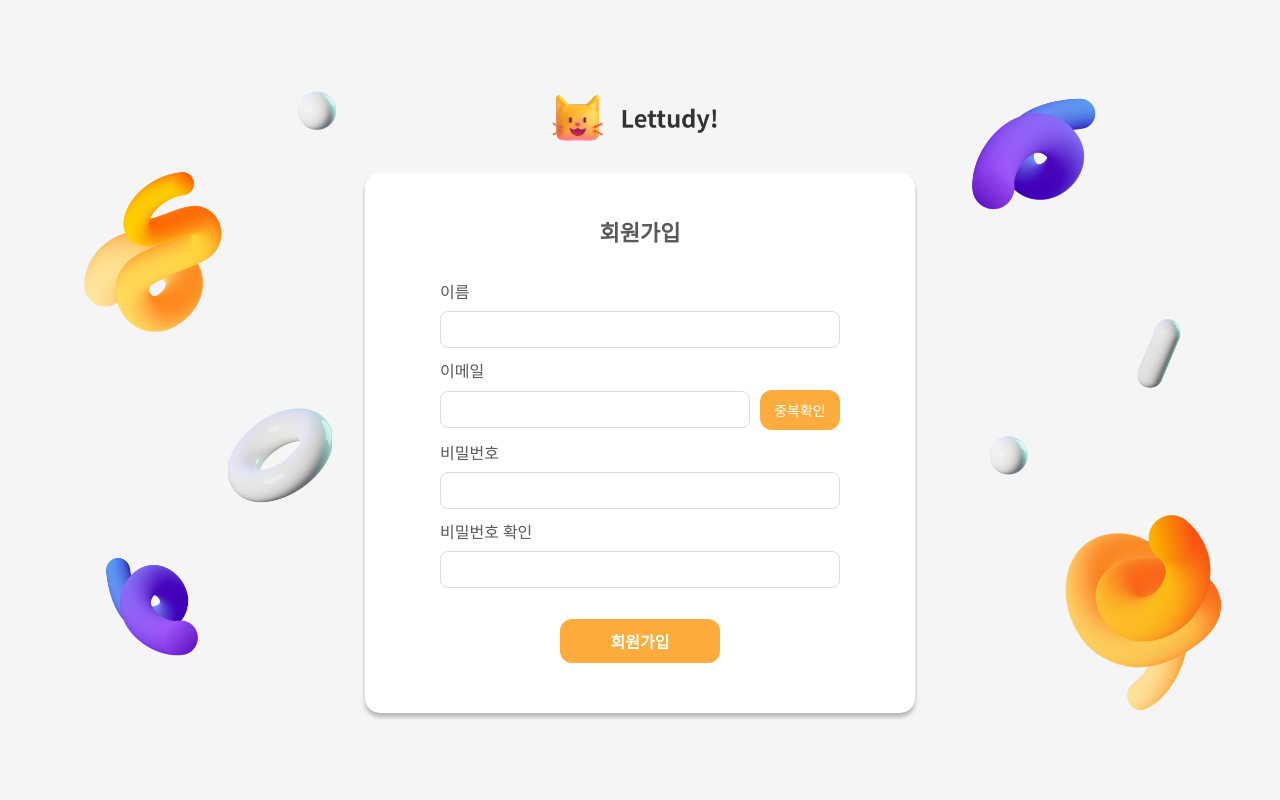
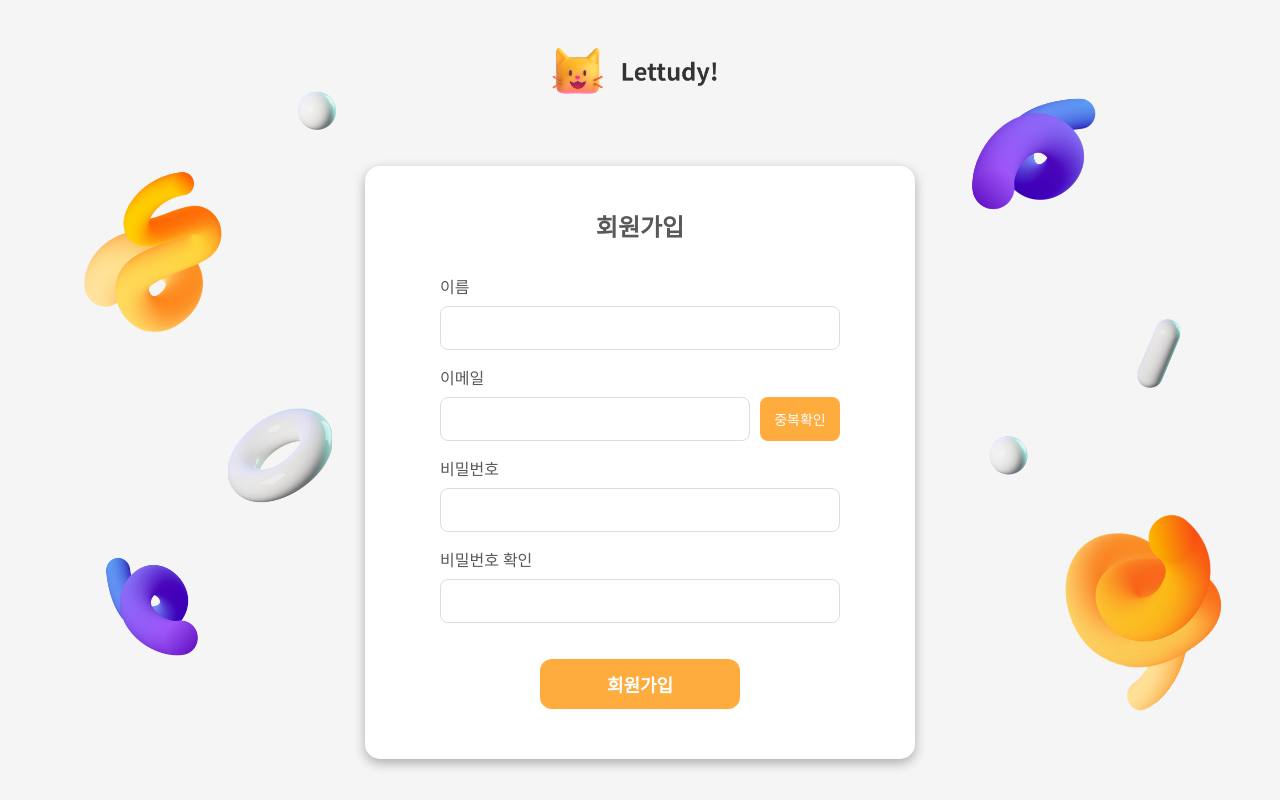
Before and after one commit to IIIIIFive/Lettudy_Client, a React (Vite) app: page /join in a window 1280 px wide. Built offline with nearby package versions, Linux system fonts and the light colour scheme; no server answers; a web font is replaced by a local one.

Commit message:
[Fix/#35] 로그인, 회원가입 페이지 디자인 수정

```diff
--- a/src/components/common/Button.tsx
+++ b/src/components/common/Button.tsx
@@ -29,16 +29,16 @@ const ButtonStyle = styled.button<{
   $size: 'small' | 'medium';
 }>`
   font-size: ${({ theme, $size }) =>
-    $size === 'small' ? theme.fontSize_xs : theme.fontSize_sm};
-  padding: 10px;
-  width: ${({ $size }) => ($size === 'small' ? '80px ' : '160px')};
+    $size === 'small' ? theme.fontSize_xs : theme.fontSize_reg};
+  padding: 12px;
+  width: ${({ $size }) => ($size === 'small' ? '80px ' : '200px')};
   display: flex;
   align-items: center;
   justify-content: center;
 
   color: ${({ theme }) => theme.color_textWhite};
   background-color: ${({ theme }) => theme.color_key};
-  border-radius: 12px;
+  border-radius: ${({ $size }) => ($size === 'small' ? '8px ' : '12px')};
   font-weight: ${({ $size }) => ($size === 'small' ? '500' : '700')};
   transition: box-shadow 0.3s ease-in-out;
 
--- a/src/pages/Join.tsx
+++ b/src/pages/Join.tsx
@@ -54,7 +54,7 @@ function Join() {
         <img src='/assets/images/logo-withLettudy.png' alt='logo' height={55} />
 
         <div className='container'>
-          <h2>회원가입</h2>
+          <h1>회원가입</h1>
           <form onSubmit={handleSubmit(onSubmit)}>
             <fieldset>
               <div className='form-group'>
@@ -145,34 +145,14 @@ function Join() {
 export default Join;
 
 export const JoinStyle = styled.div`
+  height: 100vh;
   display: flex;
   flex-direction: column;
   justify-content: center;
   align-items: center;
 
-  .lettudy {
-    display: flex;
-    align-items: center;
-    gap: 8px;
-    margin-bottom: 20px;
-    text-decoration: none;
-
-    .title {
-      overflow-wrap: break-word;
-      font-weight: bold;
-      font-size: ${({ theme }) => theme.fontSize_xl};
-      line-height: 1.6;
-      color: ${({ theme }) => theme.color_textBlack};
-    }
-
-    img {
-      width: 35px;
-      margin-bottom: 6px;
-    }
-  }
-
   .container {
-    box-shadow: 0px 4px 4px rgba(0, 0, 0, 0.25);
+    box-shadow: 0px 4px 12px rgba(0, 0, 0, 0.3);
     border-radius: 15px;
     background: ${({ theme }) => theme.color_bgWhite};
     display: flex;
@@ -181,7 +161,7 @@ export const JoinStyle = styled.div`
     width: 550px;
     box-sizing: border-box;
     padding: 50px;
-    margin-top: 30px;
+    margin-top: 70px;
 
     fieldset {
       border: none;
@@ -190,6 +170,7 @@ export const JoinStyle = styled.div`
       align-items: center;
       width: 100%;
       margin-top: 40px;
+      gap: 5px;
 
       .error-text {
         color: ${({ theme }) => theme.color_textRed};
@@ -208,14 +189,16 @@ export const JoinStyle = styled.div`
         margin-bottom: 10px;
         color: ${({ theme }) => theme.color_textKey};
         font-size: ${({ theme }) => theme.fontSize_sm};
+        font-weight: 500;
       }
 
       input {
         width: 100%;
-        padding: 10px;
+        padding: 12px;
         border: 1px solid #ddd;
         border-radius: 8px;
         outline: none;
+        font-size: ${({ theme }) => theme.fontSize_sm};
       }
 
       .email-form {
--- a/src/pages/Login.tsx
+++ b/src/pages/Login.tsx
@@ -13,7 +13,6 @@ export interface LoginProps {
 
 function Login() {
   const { userLogin } = useAuth();
-  const navigate = useNavigate();
   const {
     register,
     handleSubmit,
@@ -33,7 +32,7 @@ function Login() {
       <LoginStyle>
         <img src='/assets/images/logo-withLettudy.png' alt='logo' height={55} />
         <div className='container'>
-          <h2>로그인</h2>
+          <h1>로그인</h1>
           <form onSubmit={handleSubmit(onSubmit)}>
             <fieldset>
               <div className='form-group'>
@@ -89,8 +88,9 @@ export default Login;
 
 export const LoginStyle = styled(JoinStyle)`
   .container {
-    margin-top: 50px;
-
+    form {
+      margin-top: 40px;
+    }
     .error-container {
       min-height: 20px;
     }
@@ -101,13 +101,13 @@ export const LoginStyle = styled(JoinStyle)`
     }
 
     .login-button {
-      margin-top: 10px;
+      margin-top: 30px;
     }
 
     .join-link {
       margin-top: 30px;
       color: ${({ theme }) => theme.color_textBlack};
-      font-size: ${({ theme }) => theme.fontSize_xs};
+      font-size: ${({ theme }) => theme.fontSize_sm};
     }
 
     .join-link a,
```
